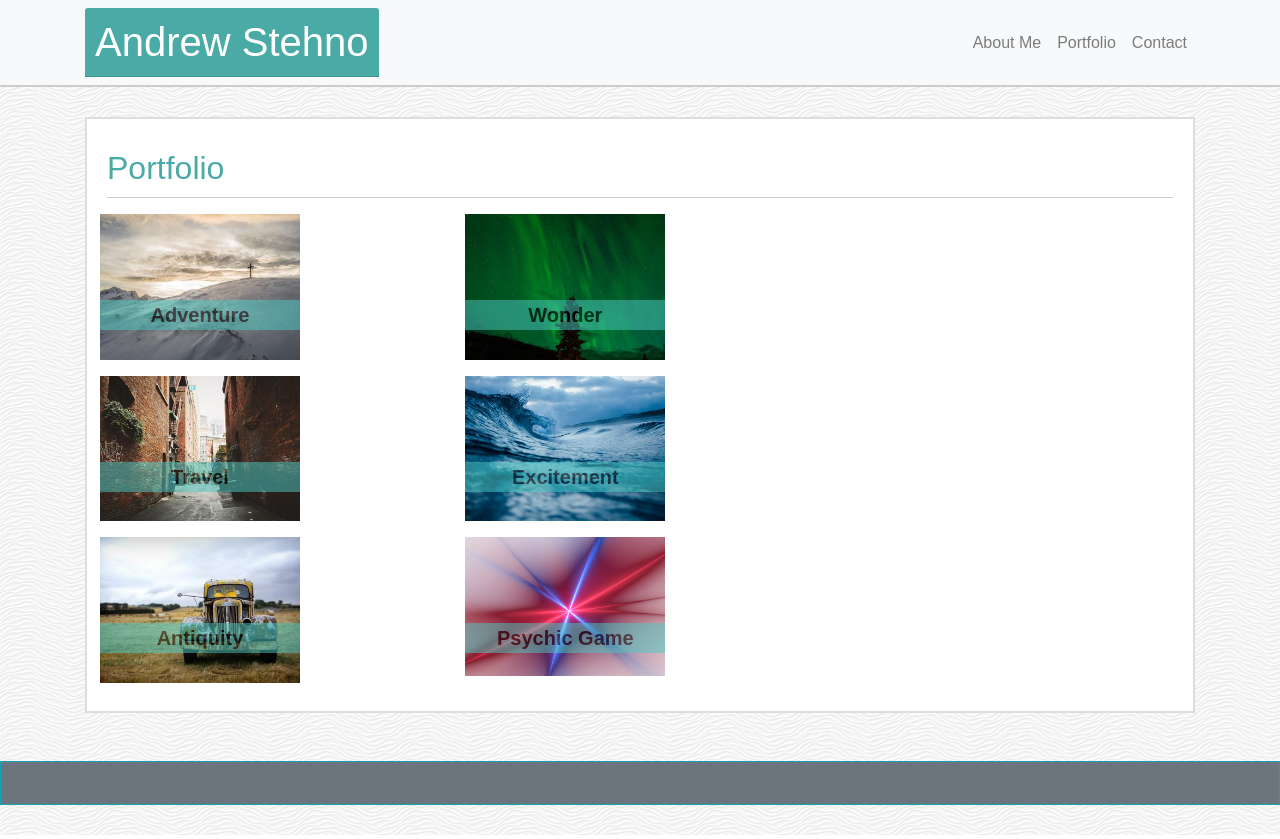
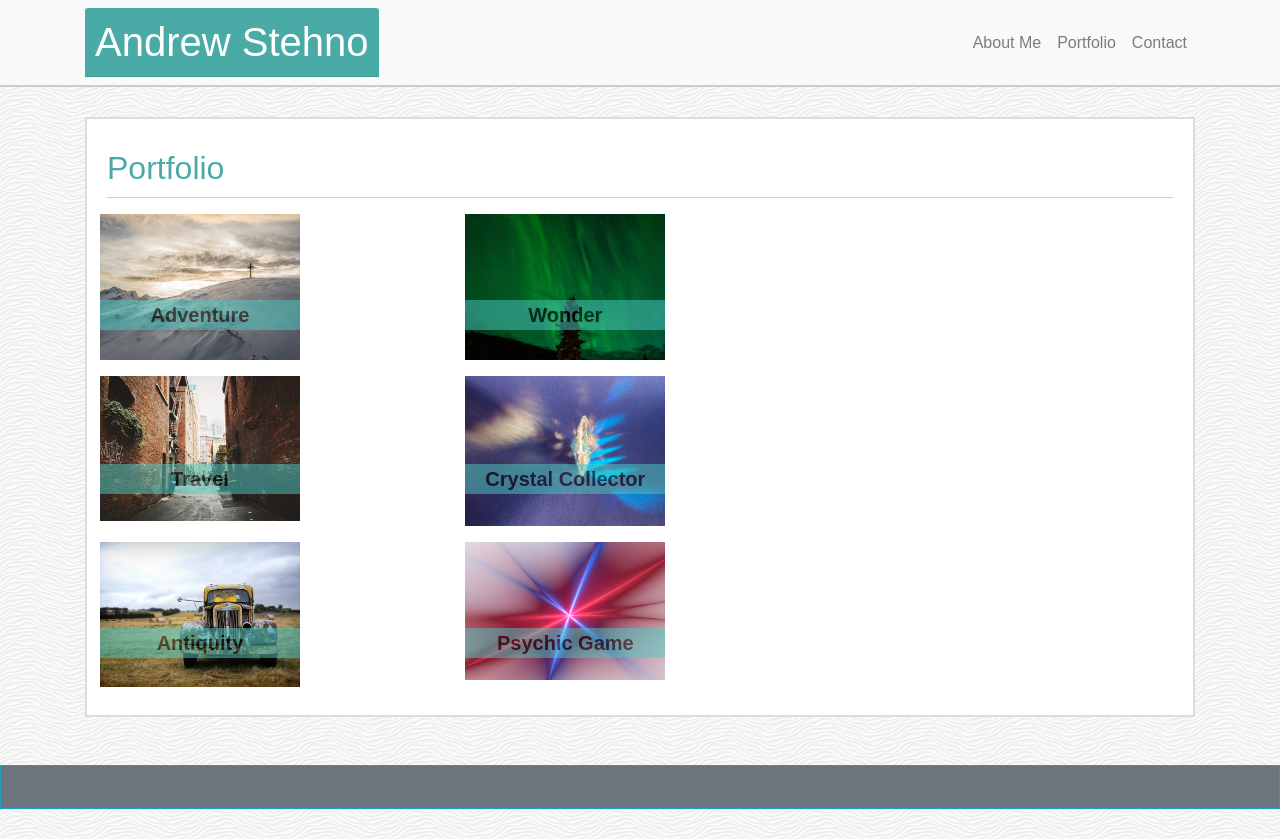
Before and after one commit to andrew-stehno/Bootstrap-Portfolio, a plain HTML site: page portfolio.html in a window 1280 px wide. Drawn offline with nearby package versions, Linux system fonts and the light colour scheme.

Commit message:
added link for crystals assignment

```diff
--- a/portfolio.html
+++ b/portfolio.html
@@ -63,8 +63,11 @@
                     <p id="box-1">Travel</p>
                 </div>
                 <div class="col-sm-3 col-lg-3 p-2">
-                    <img src="assets/images/1041-367x267.jpg" class="img-fluid" id="image-2" alt="ocean wave">
-                    <p id="box-2">Excitement</p>
+                    <a href="https://andrew-stehno.github.io/unit-4-game/" target="_blank">
+                        <img src="assets/images/crystal-prisms-1181116-640x480.jpg" class="img-fluid" id="image-2"
+                            alt="crystal image">
+                        <p id="box-2">Crystal Collector</p>
+                    </a>
                 </div>
             </div>
             <div class="row">
```
Also changed, not shown: assets/images/crystal-prisms-1181116-640x480.jpg (added).
